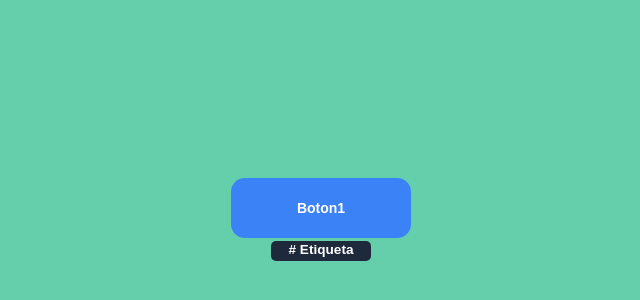
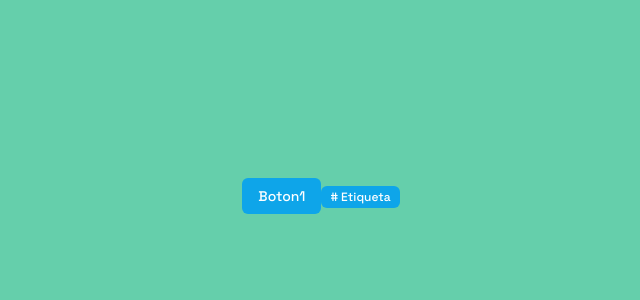
Before and after one commit to daniel69zz/foro, a React (Vite) app: page / in a window 1280 px wide. Shown: the part 154-454 px from the top of the page, without its empty margins (319-959 px from the left). Built offline with nearby package versions, Linux system fonts and the light colour scheme.

Commit message:
badge add or new

```diff
--- a/src/components/comun/Badge.jsx
+++ b/src/components/comun/Badge.jsx
@@ -1,9 +1,16 @@
+// import { Slot } from "@radix-ui/react-slot"; // opcional, si quieres asChild
 import styles from "./Badge.module.css";
+import cn from "../utils/cn";
 
-export default function Badge({text}){
-    return (
-        <span className={styles.sp_tag} >
-            {text}
-        </span>
-    )
+
+export default function Badge({ text, className, variant = "default", asChild = false, ...props }) {
+//   const Comp = asChild ? Slot : "span";
+  return (
+    <span
+      className={cn(styles.badge, className)}
+      data-variant={variant}
+      {...props}
+    >{text}
+    </span>
+  );
 }
--- a/src/components/comun/Badge.module.css
+++ b/src/components/comun/Badge.module.css
@@ -1,4 +1,4 @@
-.sp_tag{
+/* .sp_tag{
     display: inline-block;
     color: white;
     width: 50%;
@@ -19,4 +19,64 @@
 }
 .sp_tag:active{
     background-color: black;
+} */
+
+.badge {
+  display: inline-flex;
+  align-items: center;
+  justify-content: center;
+  gap: .25rem;
+
+  border: 1px solid transparent;
+  border-radius: .375rem;
+  padding: .125rem .5rem; /* py-0.5 px-2 aprox */
+  font-size: .75rem;      /* text-xs */
+  font-weight: 500;
+  white-space: nowrap;
+  width: fit-content;
+  overflow: hidden;
+  transition: color .2s ease, box-shadow .2s ease;
 }
+
+/* estados comunes */
+.badge:focus-visible {
+  outline: none;
+  box-shadow: 0 0 0 3px hsl(210 100% 50% / .35); /* ring */
+}
+.badge[aria-invalid="true"] {
+  /* ajusta si quieres un ring rojo cuando es inválido */
+  box-shadow: 0 0 0 3px hsl(0 85% 50% / .2);
+}
+/* iconos dentro del badge */
+.badge :global(svg) {
+  width: .75rem; height: .75rem; /* ~size-3 */
+  pointer-events: none;
+}
+
+/* VARIANTS */
+.badge[data-variant="default"] {
+  background: var(--primary, #0ea5e9);
+  color: var(--on-primary, #fff);
+}
+.badge[data-variant="secondary"] {
+  background: var(--secondary, #e5e7eb);
+  color: var(--on-secondary, #111827);
+}
+.badge[data-variant="destructive"] {
+  background: var(--destructive, #ef4444);
+  color: #fff;
+}
+.badge[data-variant="outline"] {
+  background: transparent;
+  color: var(--fg, currentColor);
+  border-color: var(--border, #e5e7eb);
+}
+
+/* (Opcional) estilo al estar dentro de un <a> y en hover */
+a .badge[data-variant="default"]:hover { filter: brightness(0.95); }
+a .badge[data-variant="secondary"]:hover { filter: brightness(0.95); }
+a .badge[data-variant="destructive"]:hover { filter: brightness(0.95); }
+a .badge[data-variant="outline"]:hover {
+  background: var(--accent, #f3f4f6);
+  color: var(--accent-fg, #111827);
+}
--- a/src/components/comun/Button.jsx
+++ b/src/components/comun/Button.jsx
@@ -1,7 +1,16 @@
 import styles from "./Button.module.css";
+import cn from "../utils/cn";
 
-export default function Button({text, onClick}){
+export default function Button({className, variant = "default",
+    size = "md", asChild = false, text, onClick, ...props}){
     return(
-        <button className={styles.btn} onClick={onClick}>{text}</button>
+        <button
+            className={cn(styles.btn, className)}
+            data-variant={variant}
+            data-size={size}
+            onClick={onClick}
+            {...props}
+        >{text}
+        </button>
     );
 }
--- a/src/components/comun/Button.module.css
+++ b/src/components/comun/Button.module.css
@@ -1,4 +1,4 @@
-.btn{
+/* .btn{
     color: white;
     width: 90%;
     height: 30%;
@@ -10,7 +10,41 @@
     border: none;
     cursor: pointer;
     transition: background-color 0.3s;
+} */
+
+.btn{
+  display: inline-flex;
+  align-items: center;
+  justify-content: center;
+  gap: .5rem;
+  height: 2.25rem;        /* ~36px */
+  padding: 0 1rem;
+  border-radius: .375rem; /* 6px */
+  font-size: .875rem;     /* 14px */
+  font-weight: 500;
+  transition: .2s ease;
+  background: var(--bg, #0ea5e9);
+  color: var(--fg, #fff);
+  border: none;
 }
+
+/* estados base */
+.btn:disabled { pointer-events: none; opacity: .5; }
+.btn:focus-visible { outline: none; box-shadow: 0 0 0 3px hsl(210 100% 50% / .35); }
+
+/* VARIANTS (cambias tokens con CSS vars o agregas bordes/hover) */
+.btn[data-variant="default"]     { --bg: #0ea5e9; --fg: #fff; }
+.btn[data-variant="destructive"] { --bg: #ef4444; --fg: #fff; }
+.btn[data-variant="outline"]     { background: transparent; color: #111; border: 1px solid #e5e7eb; }
+.btn[data-variant="ghost"]       { background: transparent; color: inherit; }
+.btn[data-variant="link"]        { background: transparent; color: #0ea5e9; text-decoration: underline; text-underline-offset: 4px; }
+
+/* SIZES */
+.btn[data-size="sm"]   { height: 2rem;   padding: 0 .75rem; }
+.btn[data-size="md"]   { height: 2.25rem; padding: .5rem 1rem; } /* default */
+.btn[data-size="lg"]   { height: 2.5rem;  padding: 0 1.5rem; }
+.btn[data-size="icon"] { width: 2.25rem; height: 2.25rem; padding: 0; }
+
 
 .btn:hover{
     background-color: #2c2c3e;
```
